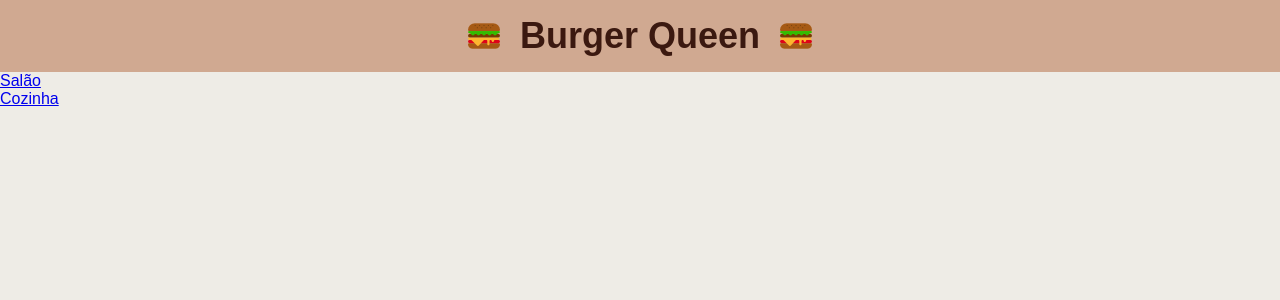
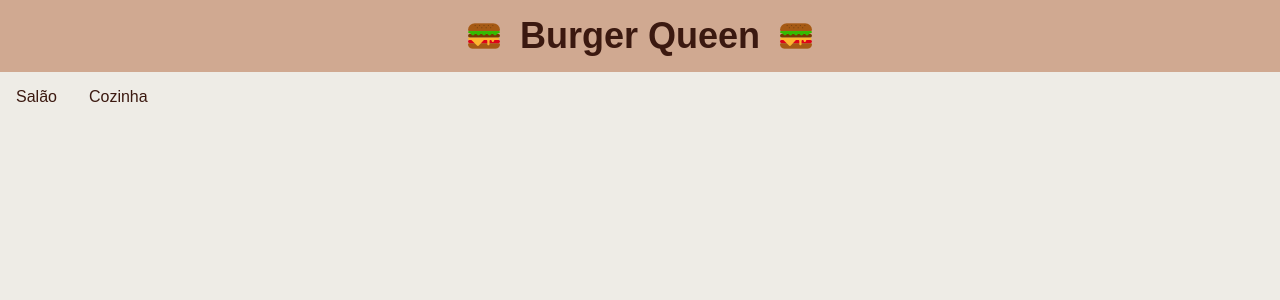
Before and after one commit to MiSilvaSouza/sap003-burger-queen, a React (Create React App) app: page / in a window 1280 px wide. Shown: the top 300 px of the page. Built offline with nearby package versions, Linux system fonts and the light colour scheme.

Commit message:
enviando pedidos

```diff
--- a/src/App.js
+++ b/src/App.js
@@ -3,7 +3,7 @@ import Header from './components/header';
 import Menu from './pages/saloon';
 import Kitchen from './pages/kitchen';
 import Nav from './components/nav';
-import { BrowserRouter as Router, Switch, Route } from "react-router-dom";
+import { BrowserRouter as Router, Switch, Route } from 'react-router-dom';
 import './style.css';
 
 
@@ -16,8 +16,8 @@ export default function App() {
         <Nav />
         <div>
           <Switch>
-            <Route exact path="/saloon" component={Menu} />
-            <Route exact path="/kitchen" component={Kitchen} />
+            <Route path='/saloon' component={Menu} />
+            <Route path='/kitchen' component={Kitchen} />
           </Switch>
         </div>
       </Router>
--- a/src/components/card.js
+++ b/src/components/card.js
@@ -3,9 +3,9 @@ import React from 'react';
 export default function Card (props) {
 
   return (
-    <section onClick={props.handleClick}>
+    <section onClick={props.handleClick} class={props.className}>
       <p>{props.name}</p>
-      <p>{props.price}</p>
+      <p>R$ {props.price},00</p>
     </section>
   )
 }
--- a/src/components/input.js
+++ b/src/components/input.js
@@ -9,7 +9,7 @@ export default function Input(props) {
       value={props.value}
       className={props.className}
       placeholder={props.placeholder}
-      onChange={props.onchange}
+      onChange={props.onChange}
     />
   )
 }
--- a/src/components/nav.js
+++ b/src/components/nav.js
@@ -1,18 +1,48 @@
 import React from 'react';
-import { Link } from "react-router-dom";
+import { Link } from 'react-router-dom';
+import { StyleSheet, css } from 'aphrodite';
 
 export default function Nav() {
   return (
     <nav>
-          <ul>
-            <li>
-              <Link to="/saloon">Salão</Link>
+          <ul className={css(styles.nav)}>
+            <li className={css(styles.li)}>
+              <Link to='/saloon' className={css(styles.link, styles.hover)}>Salão</Link>
             </li>
-            <li>
-              <Link to="/kitchen">Cozinha</Link>
+            <li className={css(styles.li)}>
+              <Link to='/kitchen' className={css(styles.link, styles.hover)}>Cozinha</Link>
             </li>
           </ul>
         </nav>
 
   )
 }
+
+const styles = StyleSheet.create({
+
+  nav: {
+    margin: '0',
+    padding: '0',
+    listStyle: 'none',
+    overflow: 'hidden',
+  },
+
+  li: {
+    float: 'left',
+  },
+
+  link: {
+    display: 'block',
+    color: '#3B1910',
+    textAlign: 'center',
+    padding: '16px',
+    textDecoration: 'none',
+  },
+
+  hover: {
+    ':hover': {
+      opacity: 0.7,
+    }
+  }
+
+});
--- a/src/pages/saloon.js
+++ b/src/pages/saloon.js
@@ -1,13 +1,17 @@
 import React, {useState, useEffect} from 'react';
 import { StyleSheet, css } from 'aphrodite';
 import firebase from '../utils/firebaseUtils';
+import Input from '../components/input';
+import Card from '../components/card';
 import Button from '../components/button';
-import Input from '../components/input';
 
 
  export default function Menu() {
   const [menu, setMenu] = useState([]);
   const [orders, setOrders] = useState([]);
+  const [total, setTotal] = useState(0);
+  const [name, setName] = useState('');
+  const [table, setTable] = useState('');
 
   useEffect(() => {
     firebase.firestore().collection('menu').orderBy('name')
@@ -24,39 +28,77 @@ import Input from '../components/input';
   const menu1 = menu.filter(item => item.breakfast === true);
   const menu2 = menu.filter(item => item.breakfast === false);
 
-  function Pedidos(event) {
-    setOrders([...orders, event])
+  function order(event) {
+    setTotal(+(total + event.price));
+    setOrders([...orders, event]);
   }
+
+  function sendOrder() {
+    const orderClient = {
+      client: name,
+      table: table,
+      order: orders,
+      total: total,
+      status: 'Pedido Enviado',
+      timestamp: firebase.firestore.FieldValue.serverTimestamp(),
+    }
+
+    firebase.firestore().collection('orders').add(orderClient);
+    setName('');
+    setTable('');
+    setOrders([]);
+    setTotal(0);
+  }
+
+  function deleteItem(item) {
+    const deleteTotal = total - item.price;
+    const index = orders.indexOf(item);
+    orders.splice(index, 1);
+    setOrders([...orders]);
+    setTotal(deleteTotal);
+  }
+
 
   return (
     <div>
       <form className={css(styles.form)}>
-        <Input type={'text'} name={'client'} className={css(styles.input)} placeholder={'Cliente'} onChange={(e) => console.log(e)} />
-        <Input type={'text'} name={'client'} className={css(styles.input)} placeholder={'Mesa'} onChange={(e) => console.log(e)} />
+        <Input type={'text'} value={name} className={css(styles.input)} placeholder={'Cliente'} onChange={(e) => setName(e.target.value)} />
+        <Input type={'text'} value={table} className={css(styles.input)} placeholder={'Mesa'} onChange={(e) => setTable(e.target.value)} />
       </form>
       <br></br>
+      <section className={css(styles.orders)}>
+      <p><strong>Cliente: {name}</strong></p>
+      <p><strong>Mesa: {table}</strong></p>
+      <hr></hr>
+      <h1>PEDIDOS</h1>
       {orders.map(item =>
-      <p>R$ {item.price},00 - {item.name}</p>
+      <p>R$ {item.price},00 - {item.name} <Button id={orders.id} onClick={() => deleteItem(item)} title={'X'} /></p>
       )}
+      <hr></hr>
+      <p><strong>R$ {total},00 - TOTAL</strong></p>
       <br></br>
-      <p>CAFÉ DA MANHÃ</p>
+      <Button onClick={(e) => sendOrder(e)} title={'Enviar'} className={css(styles.card, styles.hover)}/>
+      </section>
+      <br></br>
+      <h1>CAFÉ DA MANHÃ</h1>
       {menu1.map(item =>
-      <Button id={item.id} className={css(styles.button, styles.hover)} onClick={() => Pedidos(item)} title={`${item.name} - R$ ${item.price},00`} />
+      <Card name={item.name} price={item.price} className={css(styles.card, styles.hover)} handleClick={() => order(item)} />
     )}
       <br></br>
-      <p>ALMOÇO / JANTA</p>
+      <h1>ALMOÇO / JANTA</h1>
       {menu2.map(item =>
-      <Button id={item.id} className={css(styles.button, styles.hover)} onClick={() => Pedidos(item)} title={`${item.name} - R$ ${item.price},00`} />
+      <Card name={item.name} price={item.price} className={css(styles.card, styles.hover)} handleClick={() => order(item)} />
     )}
     </div>
   );
 }
 
 const styles = StyleSheet.create({
+
   form: {
-    height: '100px',
+    height: 'auto',
     background: '#D0A991',
-    paddingTop: '5px',
+    padding: '5px',
   },
 
   input: {
@@ -66,14 +108,25 @@ const styles = StyleSheet.create({
     justifyContent: 'center',
     alignItems: 'center',
     fontSize: '16px',
+    border: 'none',
+    borderRadius: '5px',
+
   },
 
-  button: {
+  orders: {
+    marginTop: '25px',
+    float: 'right',
+    width: '30%',
+    marginRight: '10px',
+    background: 'rgba(59, 25, 16, 0.3)',
+
+  },
+
+  card: {
     marginTop: '10px',
     padding: '5px',
-    display: 'flex',
-    justifyContent: 'flex-start',
-    alignItems: 'center',
+    marginRight: '500px',
+    textAlign: 'center',
     border: 'none',
     borderRadius: '5px',
     cursor: 'pointer',
```
